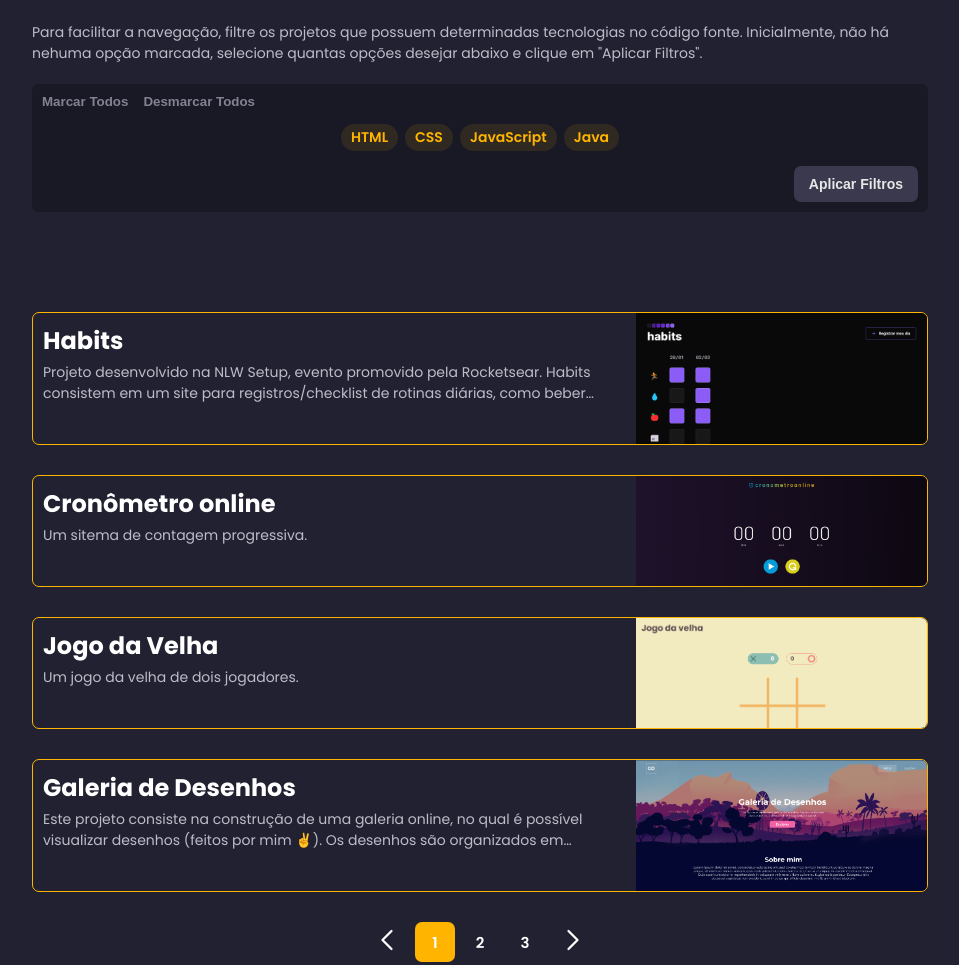
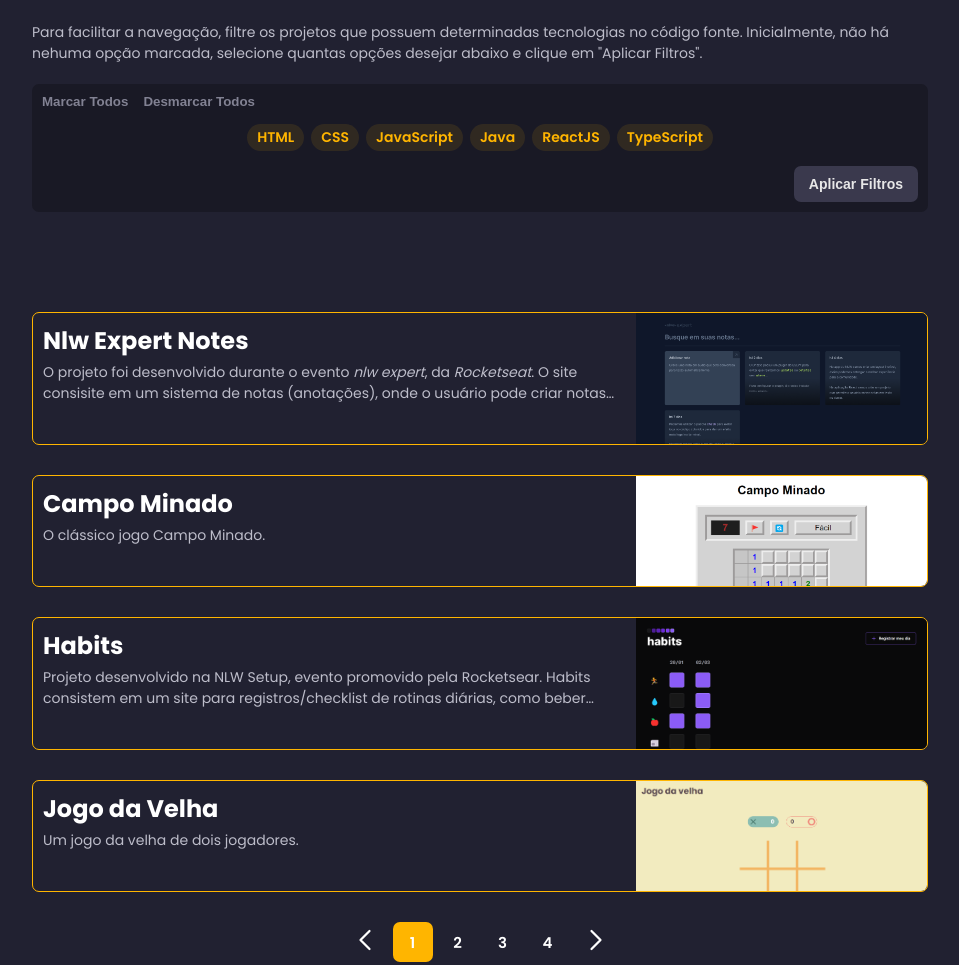
Before and after one commit to Eric-Eduardo/Portif-lio, a plain HTML site: page projects.html in a window 1280 px wide. Shown: the part 460-1425 px from the top of the page, without its empty margins (160-1119 px from the left). Drawn offline with Linux system fonts and the light colour scheme.

Commit message:
Insercao do projeto campo minado e nlw notes

```diff
--- a/js/main.js
+++ b/js/main.js
@@ -120,15 +120,37 @@ const projects = [
         links: {"Github":"https://github.com/Aninha1834/Museu", "Documento":"https://drive.google.com/file/d/1nF-1pBR-_FXWiUK2TsLTlp7qPT8H7yka/view?usp=sharing"},
         image: "",
         about: `O MUVJE (<strong>Museu Virtual José Elviro</strong>) visa a divulgação de informações sobre o Museu José Elviro e seu acervo, ou seja, o site funciona como uma extensão do museu físico. O projeto foi fruto do Trabalho de Conclusão de Curso do IFRN, denominado "<i>MUVJE: uma proposta de virtualização do Museu José Elviro da cidade de Macau - RN</i>". O projeto foi desenvolvido por mim e por Ana Cláudia de Melo, juntamente com os professores João Hélis, Pedro Jonath e Alana Driziê.`
+    },
+    {
+        id: 13,
+        title: "Nlw Expert Notes",
+        date: new Date(2024, 1),
+        technologies: ["HTML", "CSS", "JavaScript", "ReactJS", "TypeScript"],
+        links: {"Github":"https://github.com/Eric-Eduardo/nlw-expert-notes", "Site":"https://nlw-expert-notes-ruddy.vercel.app/"},
+        image: "./img/img-nlw-expert-notes.png",
+        about: "O projeto foi desenvolvido durante o evento <i>nlw expert</i>, da <i>Rocketseat</i>. O site consisite em um sistema de notas (anotações), onde o usuário pode criar notas em <strong>texto ou áudio</strong>."
+    },
+    {
+        id: 14,
+        title: "Campo Minado",
+        date: new Date(2023, 11),
+        technologies: ["HTML", "CSS", "JavaScript"],
+        links: {"Github":"https://github.com/Eric-Eduardo/Campo-minado", "Site":"https://campo-minado-delta.vercel.app/"},
+        image: "./img/img-campo-minado.png",
+        about: "O clássico jogo Campo Minado."
     }
 ];
 
-const idFavoriteProjects = [2, 3, 4, 5];
+const options = ["HTML", "CSS", "JavaScript", "Java", "ReactJS", "TypeScript"];
+const idFavoriteProjects = [13, 1, 4, 5];
 const divProjectsContent = document.querySelector('.projects-content');
 const months = ['jan', 'Fev', 'Mar', 'Abr', 'Mai', 'Jun', 'Jul', 'Ago', 'Set', 'Out', 'Nov', 'Dez'];
 let filteredProjects = projects;
 let pageIndex = 0;
 let intemsPerPage = 4;
+
+projects.sort(sortProjectsByDate);
+
 
 document.querySelector('.project-view').addEventListener('click', (event) => {
     if (event.target.className=="project-view" || event.target.localName=="svg" || event.target.parentNode.localName=="svg") closeViewProject()
@@ -158,6 +180,7 @@ if (window.location.pathname.endsWith('index.html') || window.location.pathname.
     }
 } else {
 
+    loadOptions();
     document.querySelector('#check-all').addEventListener('click', () => {
         let labelOptions = document.querySelectorAll('.options input');
         for (let label of labelOptions) {
@@ -174,6 +197,15 @@ if (window.location.pathname.endsWith('index.html') || window.location.pathname.
     loadProjects();
 
     document.querySelector('.apply-filter').addEventListener('click', applyFilter);
+}
+
+function loadOptions() {
+    var optionElement = document.querySelector('.options');
+    optionElement.innerHTML = '';
+    for (var opt of options) {
+        optionElement.innerHTML += `<input type="checkbox" id="${opt.toLowerCase()}" name="technology">`;
+        optionElement.innerHTML += `<label class="btn" for="${opt.toLowerCase()}">${opt}</label>`;
+    }
 }
 
 function loadProjects() {
@@ -472,17 +504,31 @@ function applyFilter() {
         options.push(name.innerText);
     }
 
-    for (let project of projects) {
-        for (let option of options) {
-            if (project.technologies.includes(option)) {
-                filteredProjects.push(project);
-                break;
+    if(options.length == 0) {
+        filteredProjects = projects;
+    } else {
+
+        for (let project of projects) {
+            for (let option of options) {
+                if (project.technologies.includes(option)) {
+                    filteredProjects.push(project);
+                    break;
+                }
             }
         }
     }
 
     loadProjects();
 }
+
+function sortProjectsByDate(a, b) {
+    // a<b: -1, a>b: 1, a=b: 0
+    if (a.date<b.date) return 1;
+    else if (a.date>b.date) return -1;
+    else return 0;
+}
+
+
 
 /*
 const divViewProject = document.querySelector('.project-view');
@@ -526,7 +572,6 @@ for (idc in achievements) {
 }
 
 //Ordenar os projetos em ordem decrescente pela data
-projects.sort(sortProjectsByDate);
 
 
 // Mostra os projetos na página inicial
@@ -542,12 +587,6 @@ elementCloseProject.addEventListener('click', closeViewProject);
 divViewProject.addEventListener('click', (event) => {if (event.target.className=="project-view") closeViewProject()});
 
 //Funções
-function sortProjectsByDate(a, b) {
-    // a<b: -1, a>b: 1, a=b: 0
-    if (a.date<b.date) return 1;
-    else if (a.date>b.date) return -1;
-    else return 0;
-}
 
 function insertAchievement(title, period, description) {
 
--- a/projects.html
+++ b/projects.html
@@ -88,12 +88,6 @@
                 <ul class="options">
                     <input type="checkbox" id="html" name="technology">
                     <label class="btn" for="html">HTML</label>
-                    <input type="checkbox" id="css" name="technology">
-                    <label class="btn" for="css">CSS</label>
-                    <input type="checkbox" id="javascript" name="technology">
-                    <label class="btn" for="javascript">JavaScript</label>
-                    <input type="checkbox" id="java" name="technology">
-                    <label class="btn" for="java">Java</label>
                 </ul>
                 <button class="btn button-400 apply-filter">Aplicar Filtros</button>
             </div>
```
Also changed, not shown: index.html (+8 -9 lines), img/img-campo-minado.png (added), img/img-nlw-expert-notes.png (added).
